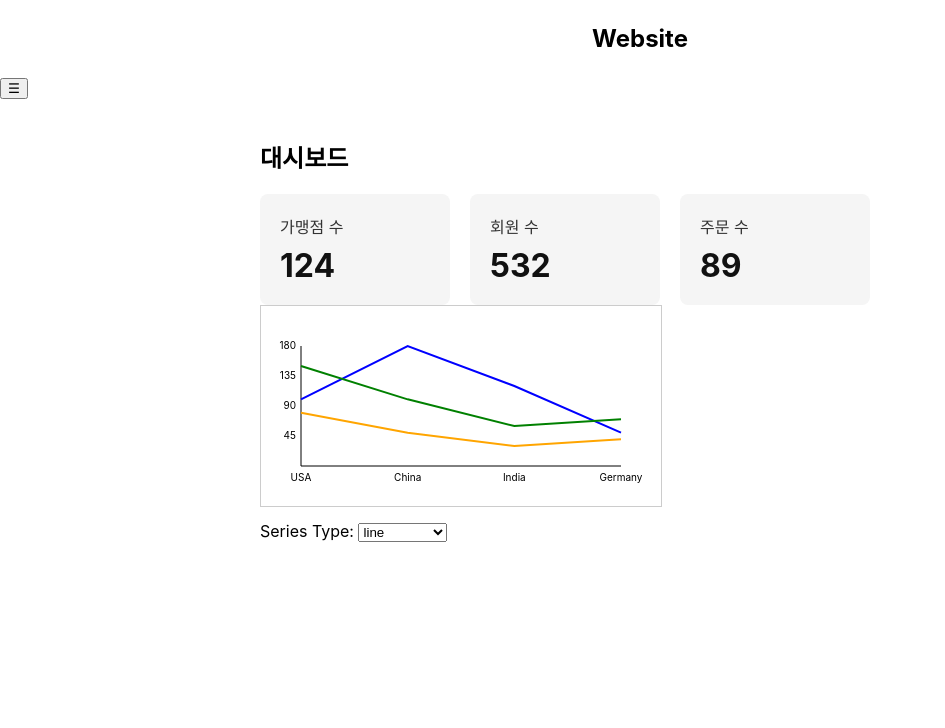
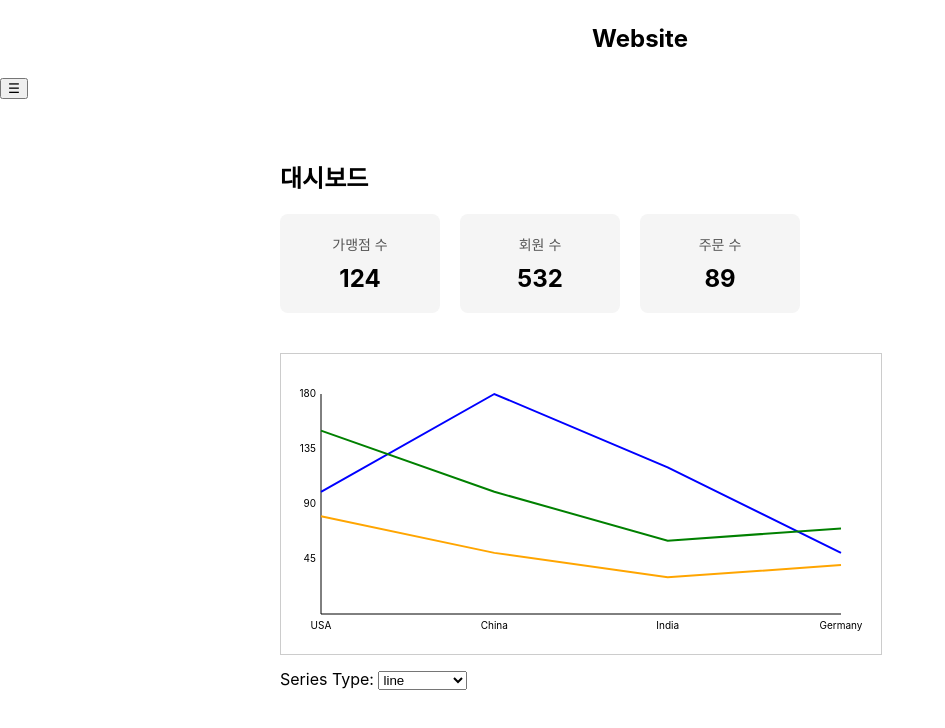
Before and after one commit to sj3218/web-project, a React (Create React App) app: page / in a window 1280 px wide. Shown: the top 728 px of the page, without its empty margins (0-945 px from the left). Built offline with nearby package versions, Linux system fonts and the light colour scheme.

Commit message:
add chart page

```diff
--- a/src/component/page/MainPage.jsx
+++ b/src/component/page/MainPage.jsx
@@ -1,10 +1,26 @@
 import React from 'react';
+import styled from 'styled-components';
 import StatCard from '../ui/StatCard';
 import LineChart from '../ui/LineChart';
 
-function MainPage(props)
-{
-    const statsData=[
+const DashboardWrapper = styled.div`
+  padding: 20px;
+`;
+
+const CardsRow = styled.div`
+  display: flex;
+  gap: 20px;
+  margin-bottom: 40px;
+  flex-wrap: wrap;
+`;
+
+const ChartWrapper = styled.div`
+  width: 100%;
+  max-width: 800px;
+`;
+
+function MainPage() {
+    const statsData = [
         { title: '가맹점 수', value: 124 },
         { title: '회원 수', value: 532 },
         { title: '주문 수', value: 89 },
@@ -17,12 +33,20 @@ function MainPage(props)
         { country: "Germany", coal: 50, oil: 70, gas: 40 },
     ];
 
-    return(
-        <div>
+    return (
+        <DashboardWrapper>
             <h2>대시보드</h2>
+
+            {/* 카드들 */}
+            <CardsRow>
                 <StatCard stats={statsData} />
-            <LineChart data = {defaultData}/>
-        </div>
+            </CardsRow>
+
+            {/* 그래프 */}
+            <ChartWrapper>
+                <LineChart data={defaultData} />
+            </ChartWrapper>
+        </DashboardWrapper>
     );
 }
 
--- a/src/component/ui/LineChart.jsx
+++ b/src/component/ui/LineChart.jsx
@@ -19,8 +19,8 @@ function LineChart({data})
     )
   );
 
-  const width = 400;
-  const height = 200;
+  const width = 600;
+  const height = 300;
   const padding = 40;
 
   const getX = (i) => padding + (i * (width - padding * 2)) / (data.length - 1);
--- a/src/component/ui/StatCard.jsx
+++ b/src/component/ui/StatCard.jsx
@@ -1,48 +1,41 @@
-import React from "react";
-import styled from "styled-components";
+import React from 'react';
+import styled from 'styled-components';
 
-const CardContainer = styled.div
-`
+const CardContainer = styled.div`
   display: flex;
   gap: 20px;
   flex-wrap: wrap;
 `;
 
-const Card = styled.div
-`
+const Card = styled.div`
+  flex: 1;
+  min-width: 120px;
   background: #f5f5f5;
   padding: 20px;
   border-radius: 8px;
-    width: 150px;
-    text-align = center;
+  text-align: center;
 `;
 
-const Title = styled.p`
-  font-size: 16px;
-  margin: 0;
-  color: #333;
+const Title = styled.div`
+  font-size: 14px;
+  color: #555;
 `;
 
-const Number = styled.p`
-  font-size: 32px;
+const Value = styled.div`
+  font-size: 24px;
   font-weight: bold;
-  margin: 8px 0 0 0;
-  color: #111;
+  margin-top: 10px;
 `;
 
-function StatCard({stats})
-{
-    return(
+export default function StatCard({ stats }) {
+  return (
     <CardContainer>
-            {stats.map((stat,index) =>
-            (
-                <Card key={index}>
-                <Title>{stat.title}</Title>
-                <Number>{stat.value}</Number>
+      {stats.map((s, idx) => (
+        <Card key={idx}>
+          <Title>{s.title}</Title>
+          <Value>{s.value}</Value>
         </Card>
       ))}
     </CardContainer>
   );
 }
-
-export default StatCard;
```
Also changed, not shown: src/component/page/ChartPage.jsx (added, +10 -0 lines). Lines whose indentation alone changed are shown as unchanged.
